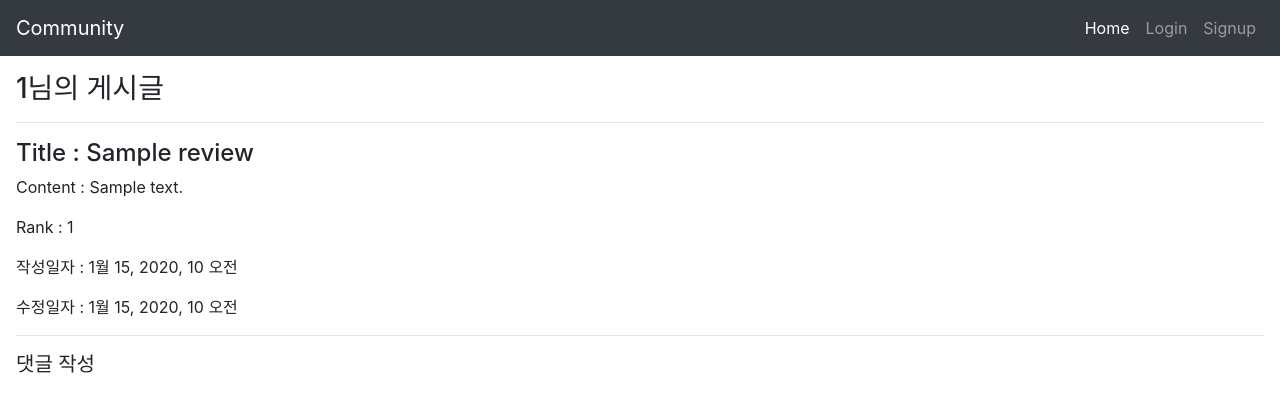
After one commit to seunghee6022/Django, a Django app: template Web_board/community/reviews/templates/reviews/detail.html in a window 1280 px wide. The commit adds this page. Shown: the top 412 px of the page. Run offline with Django 3.2, Linux system fonts and the light colour scheme; the template is opened without the code that fills it: most values are stand-ins (such as "Sample title", 1, 10 or a date in 2020); some libraries are stand-ins or nearby versions.

Commit message:
detail | detail.html, views.py, urls.py

```diff
--- a/Web_board/community/community/templates/base.html
+++ b/Web_board/community/community/templates/base.html
@@ -15,7 +15,7 @@
         <div class="collapse navbar-collapse" id="navbarSupportedContent">
           <ul class="navbar-nav ml-auto">
             <li class="nav-item active">
-              <a class="nav-link" href="#">Home </a>
+              <a class="nav-link" href="{% url 'reviews:index' %}">Home </a>
             </li>
             <li class="nav-item">
               <a class="nav-link" href="#">Login</a>
--- /dev/null
+++ b/Web_board/community/reviews/templates/reviews/detail.html
@@ -0,0 +1,15 @@
+{% extends 'base.html' %}
+<!-- {% load bootstrap4 %} -->
+
+{% block body %}
+<h3>{{review.pk}}님의 게시글</h3>
+<hr/>
+<h4>Title : {{review.title}}</h4>
+<p>Content : {{review.content}}</p>
+<p>Rank : {{review.rank}}</p>
+<p>작성일자 : {{review.created_at}}</p>
+<p>수정일자 : {{review.updated_at}}</p>
+<hr>
+<h5>댓글 작성</h5>
+
+{% endblock %}
--- a/Web_board/community/reviews/templates/reviews/form.html
+++ b/Web_board/community/reviews/templates/reviews/form.html
@@ -4,6 +4,7 @@
 
 {% block body %}
 <h3> Write New Review</h3>
+<a href="{% url 'reviews:index' %}">BACK</a>
 <!-- action에 아무것도 안넣으면 자기 자신으로 간다 -->
 <form action="" method="POST">
     {% csrf_token %}
--- a/Web_board/community/reviews/templates/reviews/index.html
+++ b/Web_board/community/reviews/templates/reviews/index.html
@@ -21,7 +21,7 @@
         <td>{{review.title}}</td>
         <td>{{review.rank}}</td>
         <td>{{review.updated_at}}</td>
-        <td><a href="#">Go detail</a></td>
+        <td><a href="{% url 'reviews:detail' review.pk %}">Go detail</a></td>
       </tr>
       {% endfor %}
     </tbody>
--- a/Web_board/community/reviews/urls.py
+++ b/Web_board/community/reviews/urls.py
@@ -6,4 +6,7 @@ app_name = 'reviews'
 urlpatterns = [
     path('', views.index, name= 'index'),
     path('create/', views.create, name= 'create'),
+    path('<int:review_pk>', views.detail, name= 'detail'),
+
+
 ]
```
Also changed, not shown: Web_board/community/reviews/views.py (+9 -0 lines).
